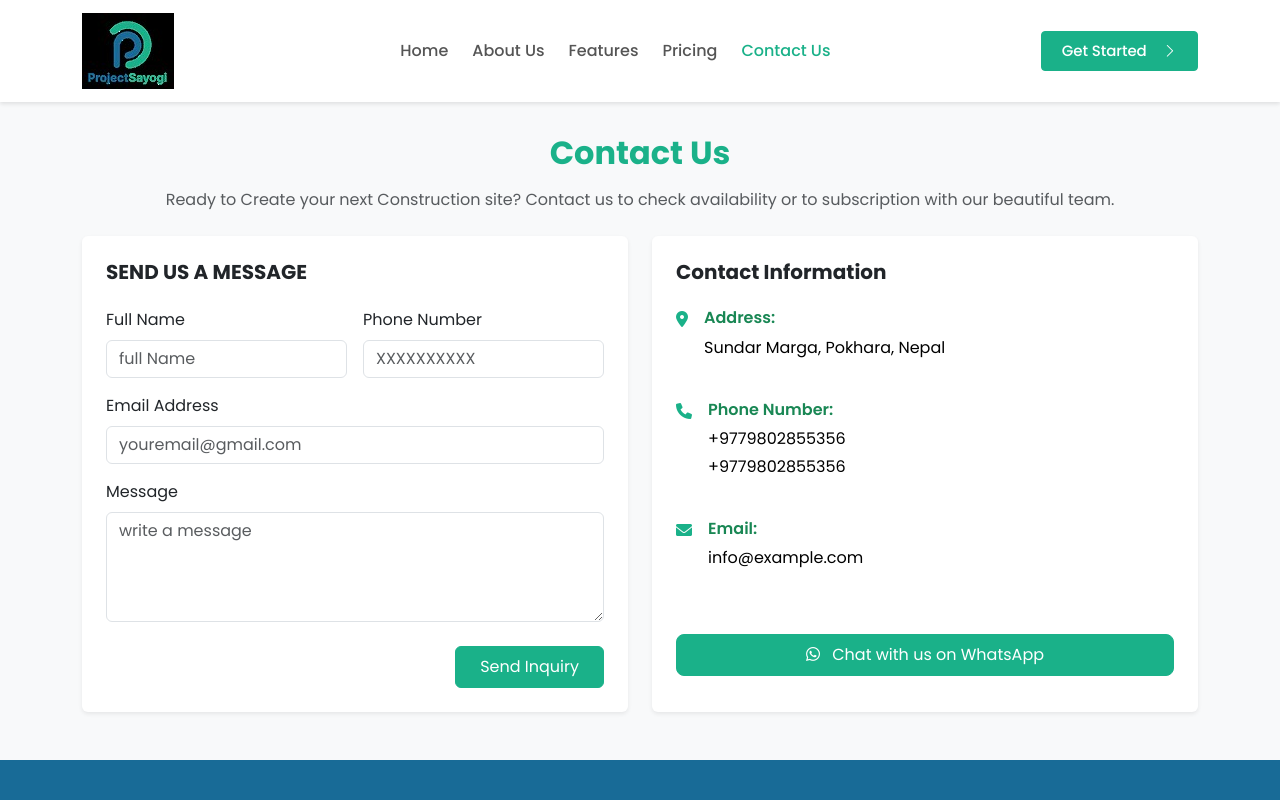
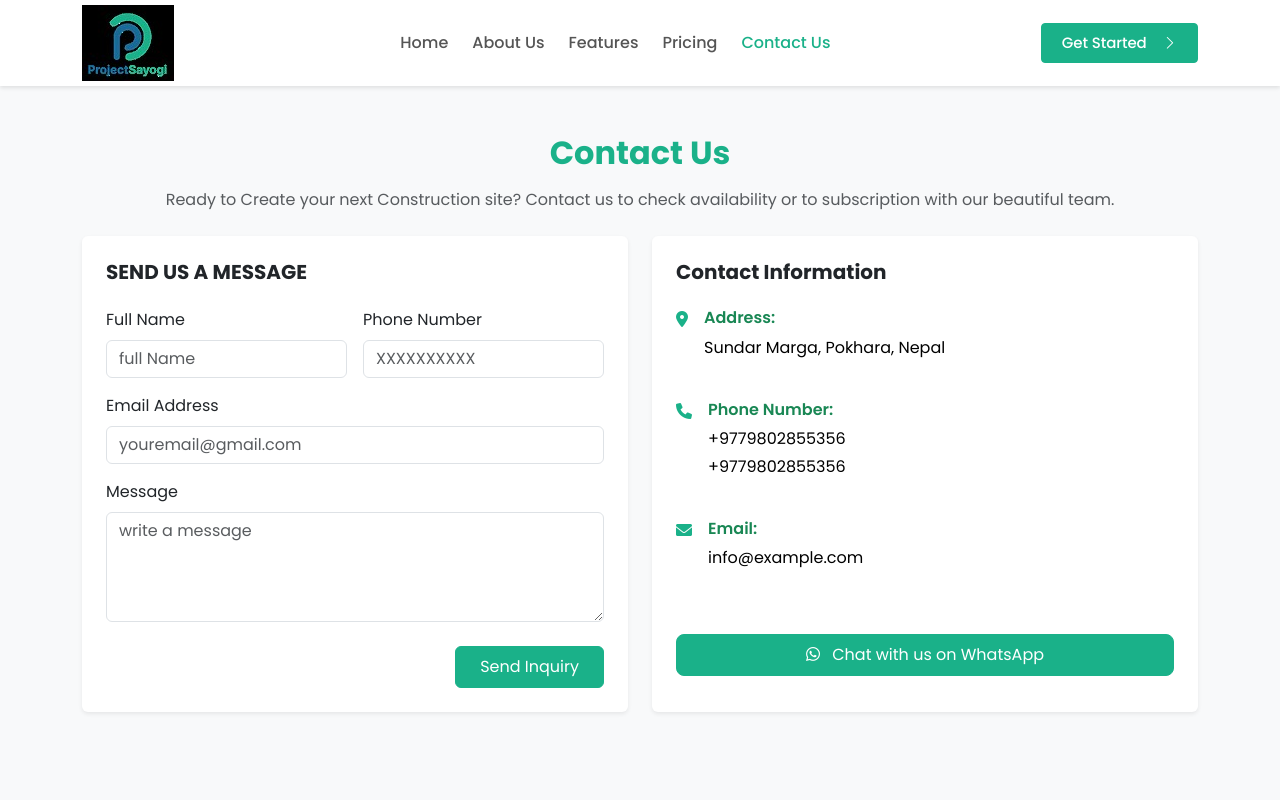
Before and after one commit to Sapanagautam/Sayogilite, a plain HTML site: page contact.html in a window 1280 px wide. Shown: the top 800 px of the page. Drawn offline with nearby package versions, Linux system fonts and the light colour scheme.

Commit message:
padding footer

```diff
--- a/contact.html
+++ b/contact.html
@@ -26,7 +26,7 @@
 
   <body class="bg-light m-0 p-0">
     <!-- Navigation Bar -->
-    <nav class="navbar navbar-expand-lg navbar-light bg-white fixed-top py-2">
+    <nav class="navbar navbar-expand-lg navbar-light bg-white fixed-top py-1" style="height:86px">
       <div class="container">
         <a class="navbar-brand d-flex align-items-center" href="home.html">
           <img
@@ -146,7 +146,7 @@ navbarToggler.innerHTML = '<i class="fa-solid fa-xmark"></i>';
     </script>
     <!-- Contact Section -->
     <section class="py-5 bg-light">
-      <div class="container" style="padding-top: 86px">
+      <div class="container" style="padding-top: 86px; padding-bottom: 60px">
         <!-- Contact Header -->
         <div class="text-center mb-4">
           <h2 class="text-primary fw-bold mb-3">Contact Us</h2>
```
Also changed, not shown: aboutus.html (+2 -2 lines), features.html (+2 -2 lines), home.html (+2 -2 lines), pricing.html (+1 -1 lines).
